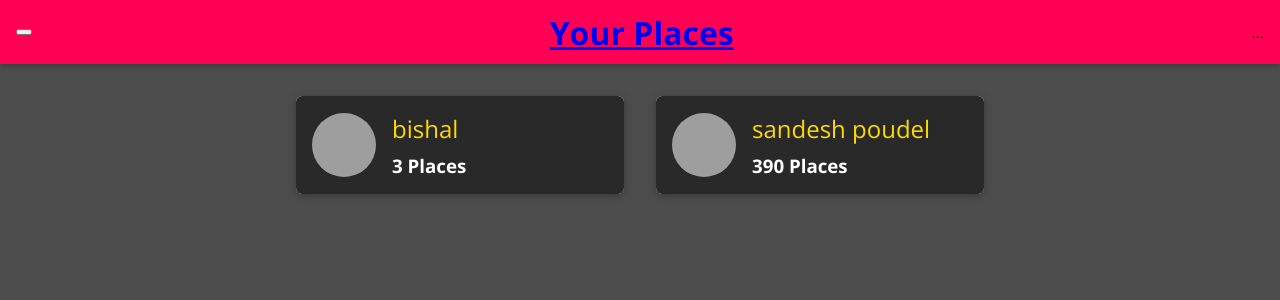
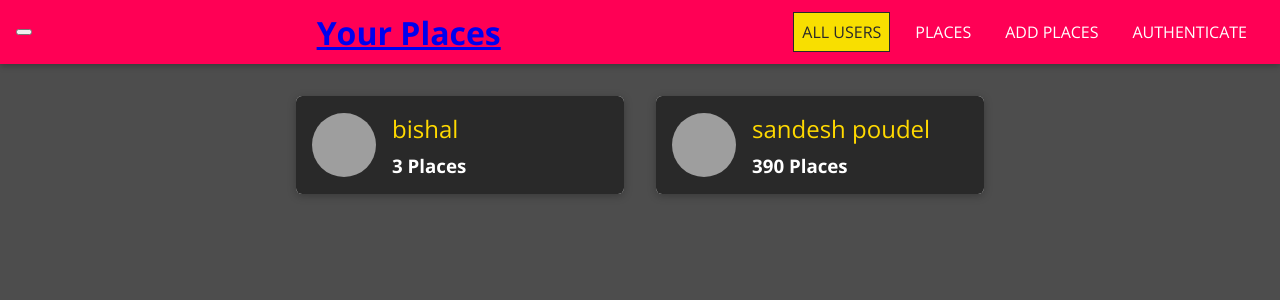
Before and after one commit to sandesh100poudel/massive-project-with-MERN, a React (Create React App) app: page / in a window 1280 px wide. Shown: the top 300 px of the page. Built offline with nearby package versions, Linux system fonts and the light colour scheme; grey boxes are pictures that could not be loaded.

Commit message:
fifth adding Navlinks

```diff
--- a/src/shared/components/Navigation/MainNavigation.js
+++ b/src/shared/components/Navigation/MainNavigation.js
@@ -1,21 +1,22 @@
 import React from "react";
 import {Link} from "react-router-dom";
 import MainHeader from "./MainHeader";
+import NavLinks from "./NavLinks";
 
 
 const MainNavigation = props =>{
     return(<MainHeader>
         <button className="main-navigation__menu-btn">
-            <span />
-            <span />
-             <span />
+            <spam />
+            <spam />
+             <spam />
              </button>
              <h1 className="main-navigation__title">
                 <Link to="/">Your Places</Link>
 
              </h1>
              <nav>
-                ...
+            <NavLinks />
              </nav>
 
     </MainHeader>)
--- a/src/shared/components/Navigation/NavLinks.css
+++ b/src/shared/components/Navigation/NavLinks.css
@@ -0,0 +1,76 @@
+.nav-links {
+    list-style: none;
+    margin: 0;
+    padding: 0;
+    width: 100%;
+    height: 100%;
+    display: flex;
+    flex-direction: column;
+    justify-content: center;
+    align-items: center;
+  }
+
+  .nav-links li {
+    margin: 1rem;
+  }
+
+  .nav-links a {
+    border: 1px solid transparent;
+    color: #292929;
+    text-decoration: none;
+    padding: 0.5rem;
+  }
+
+  .nav-links a:hover,
+  .nav-links a:active,
+  .nav-links a.active {
+    background: #f8df00;
+    border-color: #292929;
+    color: #292929;
+  }
+
+  .nav-links button {
+    cursor: pointer;
+    border: 1px solid #292929;
+    color: #292929;
+    background: transparent;
+    padding: 0.5rem;
+    font: inherit;
+  }
+
+  .nav-links button:focus {
+    outline: none;
+  }
+
+  .nav-links button:hover,
+  .nav-links button:active {
+    background: #292929;
+    color: white;
+  }
+
+  @media (min-width: 768px) {
+    .nav-links {
+      flex-direction: row;
+    }
+
+    .nav-links li {
+      margin: 0 0.5rem;
+    }
+
+    .nav-links a {
+      color: white;
+      text-decoration: none;
+    }
+
+    .nav-links button {
+      border: 1px solid white;
+      color: white;
+      background: transparent;
+    }
+
+    .nav-links button:hover,
+    .nav-links button:active {
+      background: #f8df00;
+      color: #292929;
+    }
+  }
--- a/src/shared/components/Navigation/NavLinks.js
+++ b/src/shared/components/Navigation/NavLinks.js
@@ -0,0 +1,21 @@
+import React from "react";
+import {NavLink} from "react-router-dom";
+import "./NavLinks.css";
+const NavLinks = props =>{
+    return <ul className="nav-links">
+        <li>
+            <NavLink to = "/" exact>ALL USERS</NavLink>
+        </li>
+        <li>
+            <NavLink to = "/u1/places" >PLACES</NavLink>
+        </li>
+        <li>
+            <NavLink to = "/places/new" >ADD PLACES</NavLink>
+        </li>
+        <li>
+            <NavLink to = "/auth" >AUTHENTICATE</NavLink>
+        </li>
+    </ul>
+}
+
+export default NavLinks;
```
